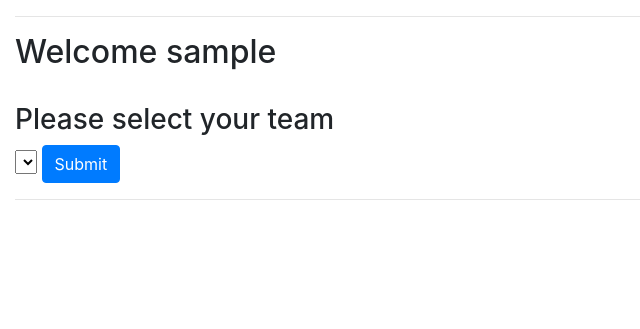
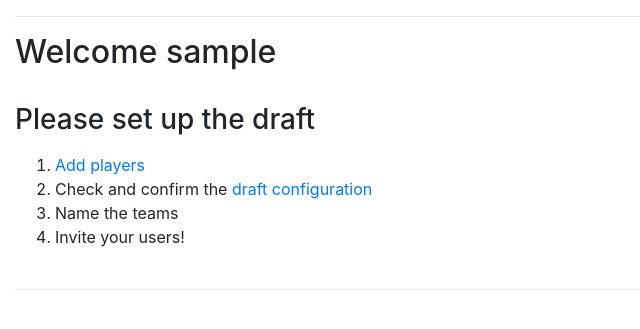
Before and after one commit to juaxE/DraftManager, a Flask app: template templates/index.html in a window 1280 px wide. Shown: the part 56-385 px from the top of the page, without its empty margins (0-640 px from the left). Run offline with Flask 3, Linux system fonts and the light colour scheme; the template is opened without the code that fills it, so the values that code supplies are empty; the visitor is signed in with stand-in values (Sample User, id 1); parts of the project's set-up code (start-up, migrations or seed data) failed here and were passed over.

Commit message:
Added relevant information to users and admin on index when draft is not set up yet

```diff
--- a/routes.py
+++ b/routes.py
@@ -10,6 +10,7 @@ import user_players
 @app.route("/")
 def index():
     if users.require_user():
+        current_config = draft_config.load_config()
         team_list = teams.load_free_teams()
         user_team = teams.check_team(session["username"])
         user_team_id = None
@@ -18,7 +19,8 @@ def index():
         user_picks = draft.team_picks_list(user_team_id)
         next_pick = draft.next_pick()
         return render_template("index.html", team_list=team_list,
-                               user_team=user_team, next_pick=next_pick, user_picks=user_picks)
+                               user_team=user_team, next_pick=next_pick, user_picks=user_picks,
+                               current_config=current_config)
     return render_template("index.html")
 
 @app.route("/login", methods=["POST"])
--- a/templates/index.html
+++ b/templates/index.html
@@ -52,6 +52,7 @@
 </table>
 
 {% else %}
+{% if current_config[5] %}
 <h3>Please select your team</h3>
 
 <form action="/selectTeam" method="POST">
@@ -64,6 +65,22 @@
     <button class="btn btn-primary" type="submit">Submit</button>
 </form>
 
+{% else %}
+{% if not session.admin %}
+<h3>Draft has not yet started</h3>
+<p>The draft has not yet been set up by the admin.</p>
+{% else %}
+<h3>Please set up the draft</h3>
+<div class="d-flex gap-2 py-2">
+    <ol type="1">
+        <li><a href="/players">Add players</a></li>
+        <li>Check and confirm the <a href="/config">draft configuration</a></li>
+        <li>Name the teams</li>
+        <li>Invite your users!</li>
+    </ol>
+</div>
+{% endif %}
+{% endif %}
 {% endif %}
 
 {% endblock %}
```
